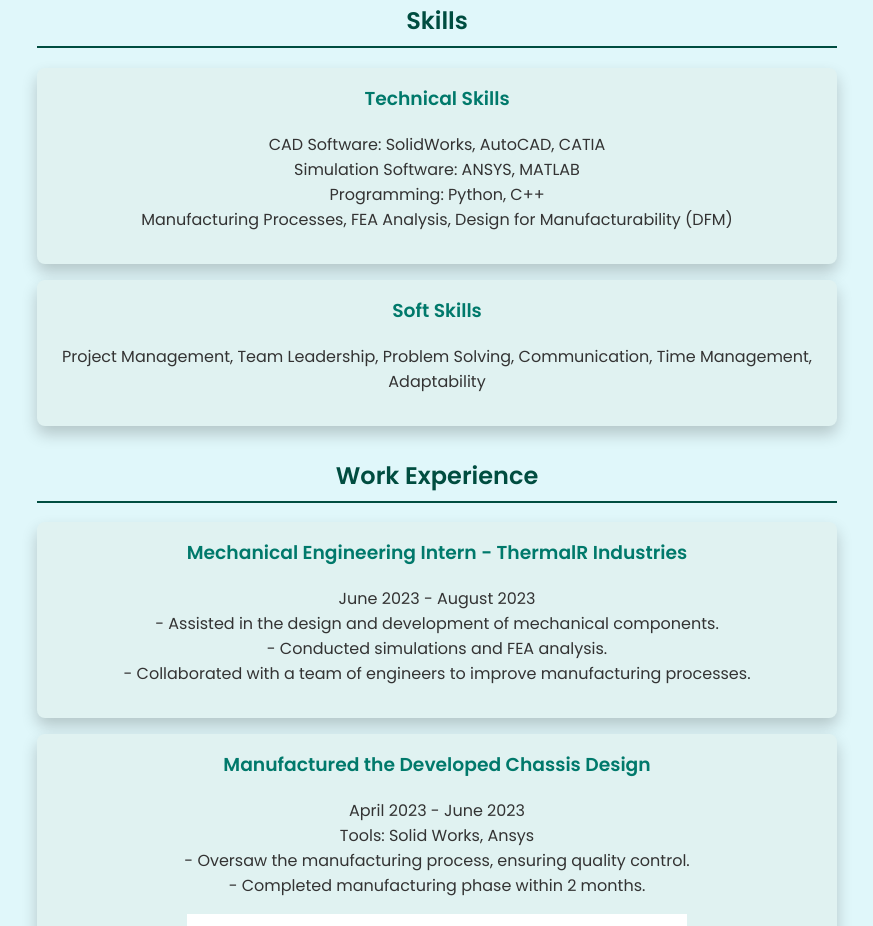
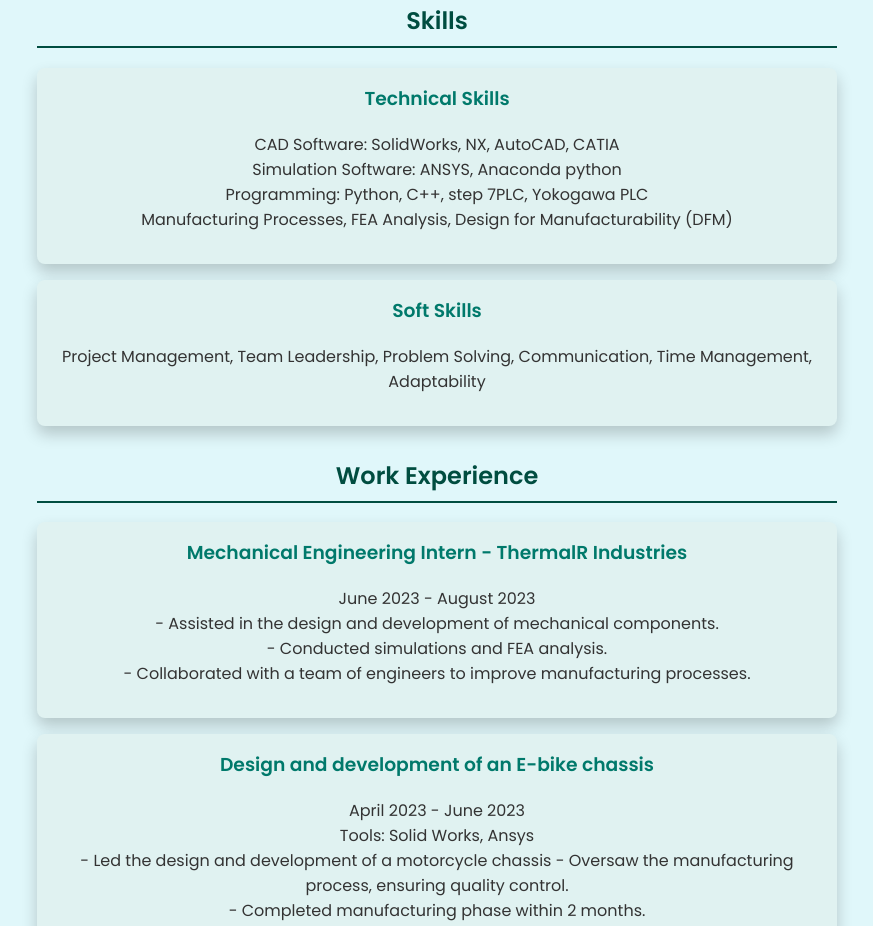
Before and after one commit to rathees01/Rathees-Thillainathan, a plain HTML site: page index.html in a window 1280 px wide. Shown: the part 1159-2085 px from the top of the page, without its empty margins (203-1076 px from the left). Drawn offline with Linux system fonts and the light colour scheme.

Commit message:
Update index.html

```diff
--- a/index.html
+++ b/index.html
@@ -267,9 +267,9 @@
             <h2>Skills</h2>
             <div class="portfolio-item">
                 <h3>Technical Skills</h3>
-                <p>CAD Software: SolidWorks, AutoCAD, CATIA<br>
-                Simulation Software: ANSYS, MATLAB<br>
-                Programming: Python, C++<br>
+                <p>CAD Software: SolidWorks, NX, AutoCAD, CATIA<br>
+                Simulation Software: ANSYS, Anaconda python<br>
+                Programming: Python, C++, step 7PLC, Yokogawa PLC<br>
                 Manufacturing Processes, FEA Analysis, Design for Manufacturability (DFM)</p>
             </div>
             <div class="portfolio-item">
@@ -287,10 +287,11 @@
                 - Collaborated with a team of engineers to improve manufacturing processes.</p>
             </div>
             <div class="portfolio-item">
-                <h3>Manufactured the Developed Chassis Design</h3>
+                <h3>Design and development of an E-bike chassis</h3>
                 <p>April 2023 - June 2023<br>
                 Tools: Solid Works, Ansys<br>
-                - Oversaw the manufacturing process, ensuring quality control.<br>
+                - Led the design and development of a motorcycle chassis
+		- Oversaw the manufacturing process, ensuring quality control.<br>
                 - Completed manufacturing phase within 2 months.</p>
 		<img src="BIKE_TR.jpg" alt="Automated Vegetable Transplanting Machine" style="max-width: 500px; height: auto;">
 
```
